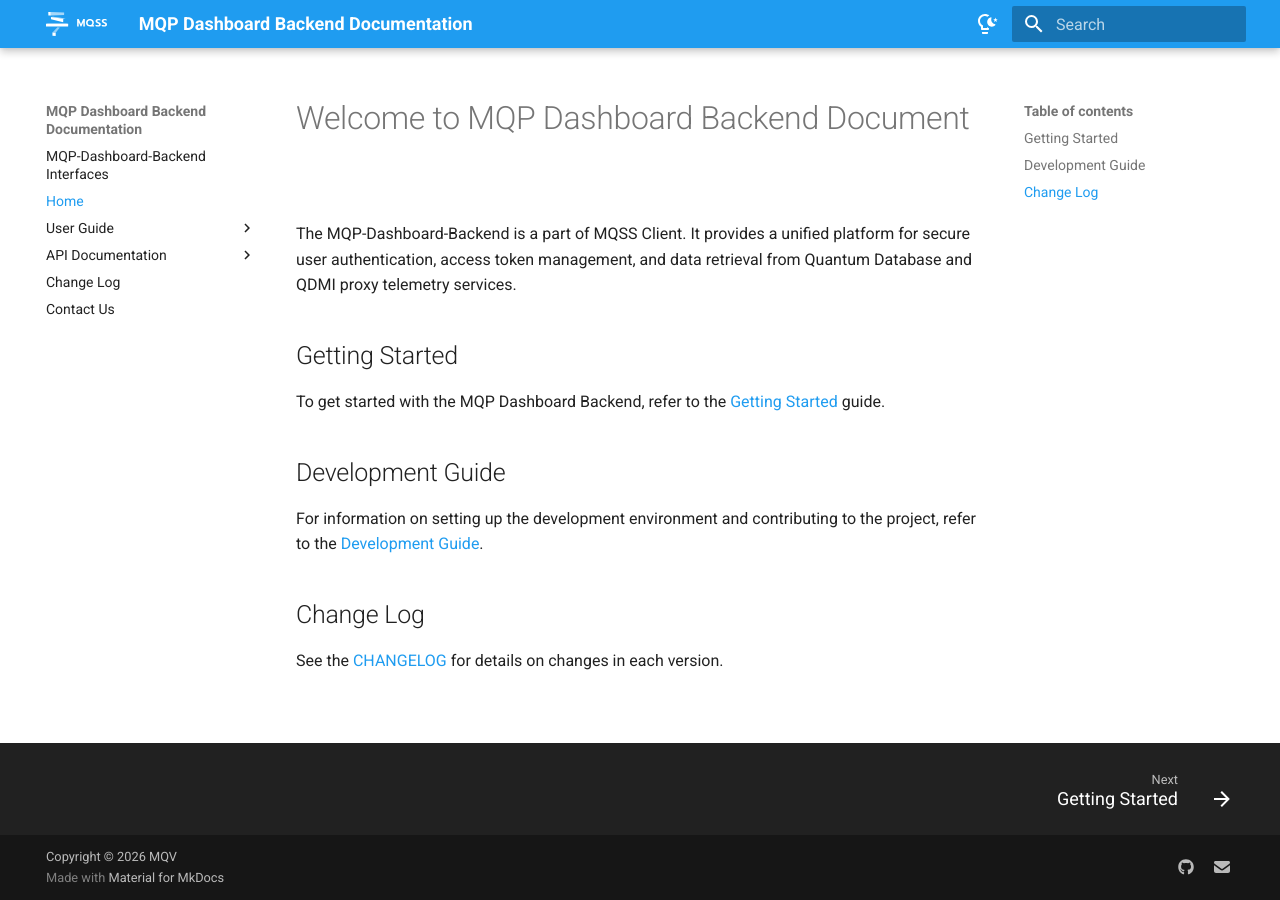
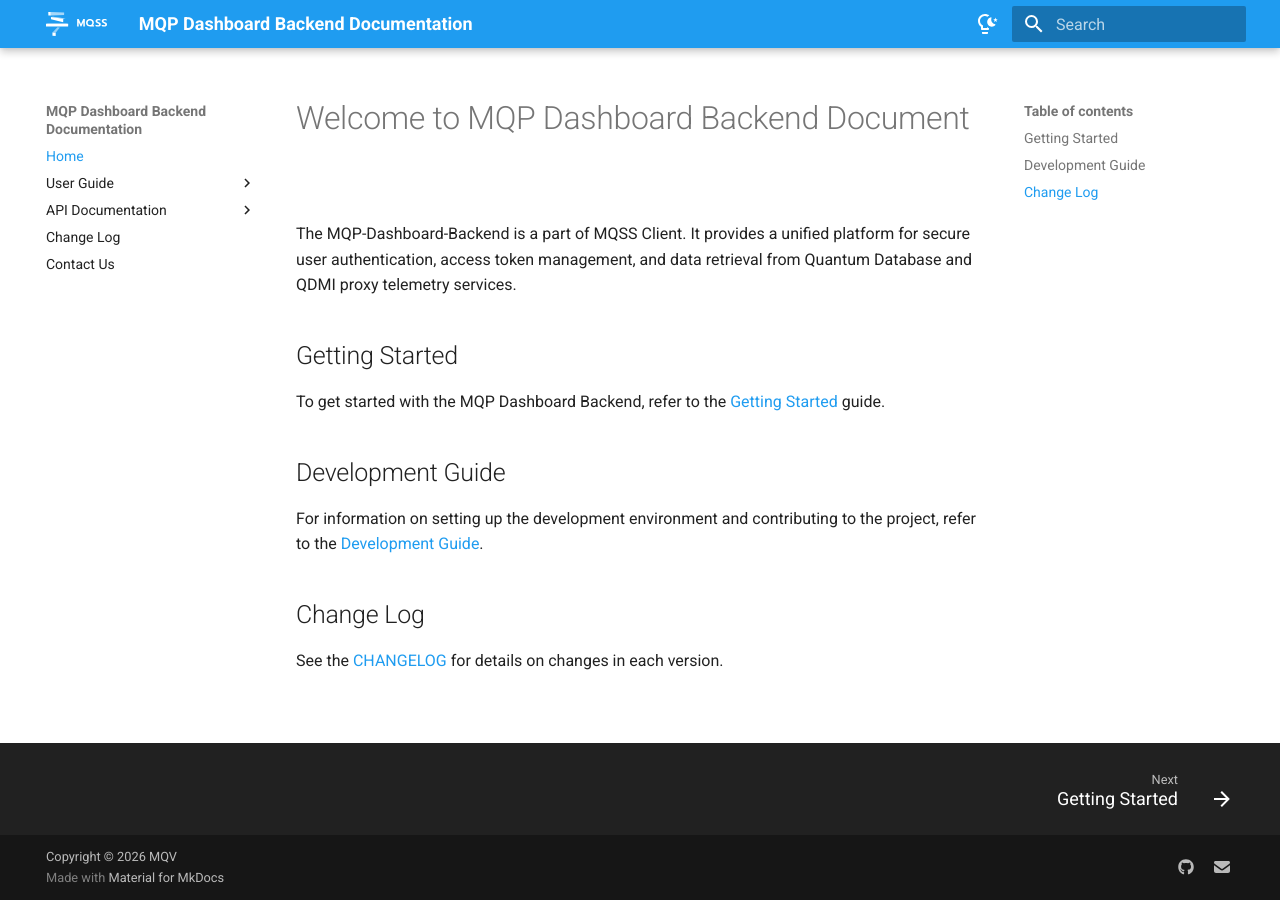
Before and after one commit to Munich-Quantum-Software-Stack/MQP-Dashboard-Backend, an MkDocs documentation site: the page built from docs/index.md, in a window 1280 px wide. Built offline with MkDocs 1.6.1 and Material for MkDocs 9.7.7, drawn with Linux system fonts in a browser that asks for light colours.

Commit message:
remove redundant link of docs homepage

```diff
--- a/mkdocs.yml
+++ b/mkdocs.yml
@@ -9,7 +9,6 @@ watch:
   - mkdocs.yml
 
 nav:
-  - MQP-Dashboard-Backend Interfaces: https://munich-quantum-software-stack.github.io/MQP-Dashboard-Backend
   - Home: index.md
   - User Guide:
       - Getting Started: user_guide/getting_started.md
```
